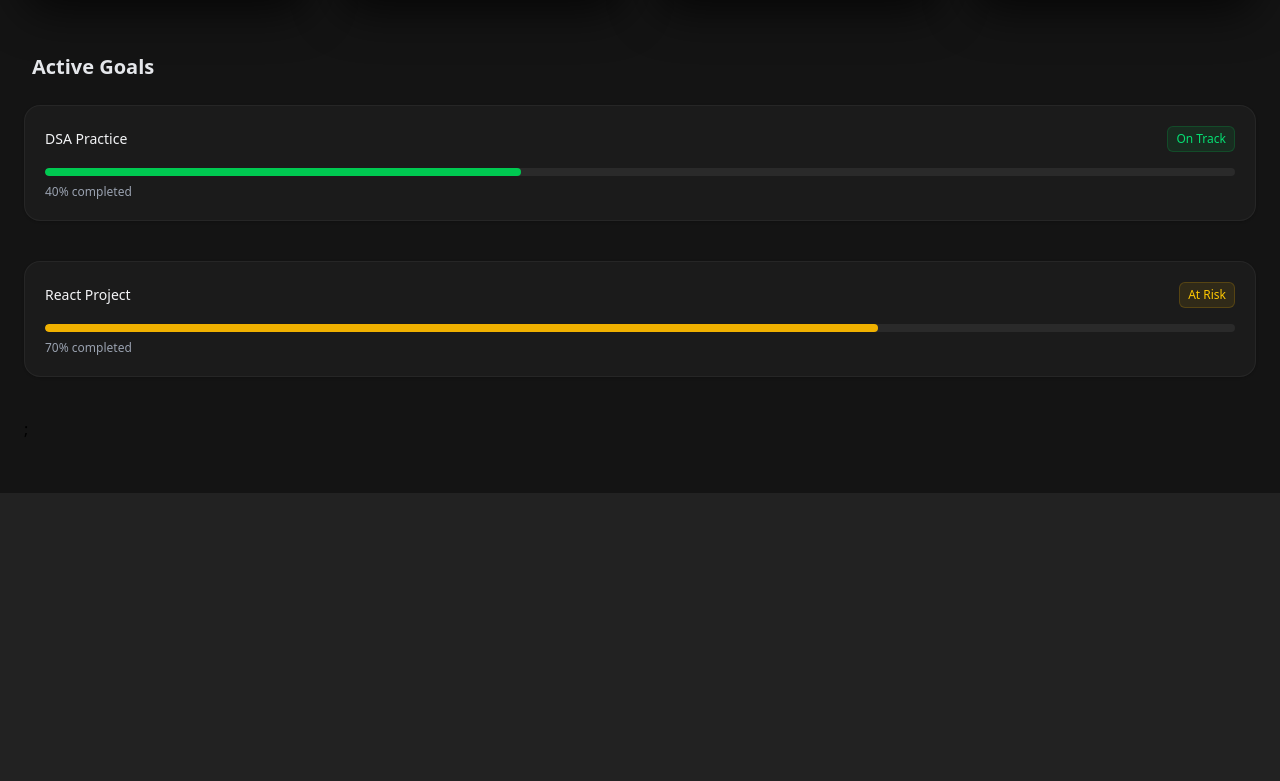
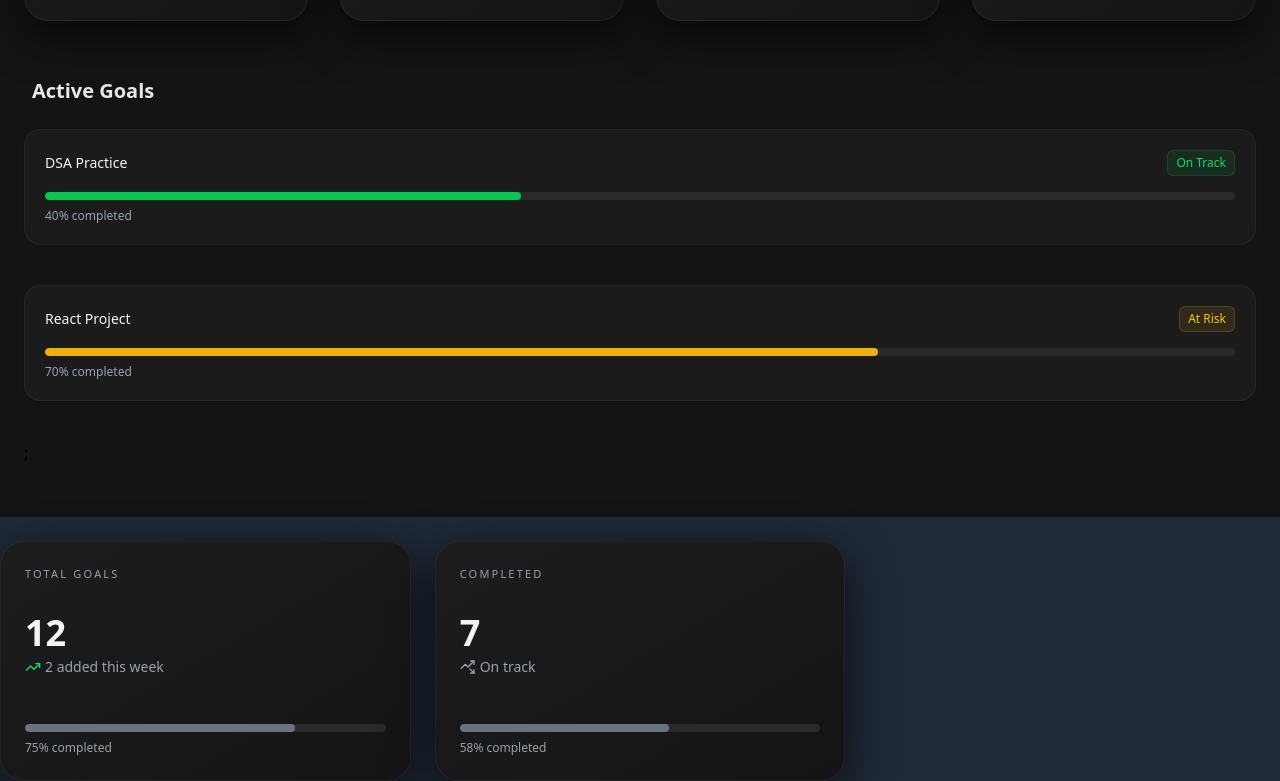
Before and after one commit to deveshh30/COGNIFLOW, a React (Vite) app in the folder client/: page / in a window 1280 px wide. Shown: the part 378-1159 px from the top of the page. Before the commit the page ends 871 px from the top, so only its background shows below. Built offline with nearby package versions, Linux system fonts and the light colour scheme.

Commit message:
skeleton card dealinnng with empty datasets

```diff
--- a/client/src/features/dashboard/ui/Dashboard.jsx
+++ b/client/src/features/dashboard/ui/Dashboard.jsx
@@ -1,15 +1,31 @@
-import React from 'react'
 import DashHeader from './DashHeader'
 import DashCard from './DashCard'
+import StatCard from './StatCard'
+import SkeletonStatCard from './SkeletonStatCard'
+import EmptyState from './EmptyState'
+import useDashboardData from '../../../hooks/useDashboard'
 
 const Dashboard = () => {
-
-
+  const { data, loading } = useDashboardData()
 
   return (
-    <div>
-        <DashHeader/>
-        <DashCard/>
+    <div className="space-y-6">
+      <DashHeader />
+      <DashCard />
+
+      <div className="grid grid-cols-1 md:grid-cols-2 lg:grid-cols-3 gap-6">
+        {loading &&
+          Array.from({ length: 3 }).map((_, i) => (
+            <SkeletonStatCard key={i} />
+          ))}
+
+        {!loading && data.length === 0 && <EmptyState />}
+
+        {!loading &&
+          data.map((item, i) => (
+            <StatCard key={i} {...item} />
+          ))}
+      </div>
     </div>
   )
 }
--- /dev/null
+++ b/client/src/features/dashboard/ui/EmptyState.jsx
@@ -0,0 +1,26 @@
+import { PlusCircle } from "lucide-react";
+
+const EmptyState = () => {
+  return (
+    <div className="col-span-full h-60 rounded-3xl
+      border border-white/5 bg-[#141414]
+      flex flex-col items-center justify-center text-center gap-3">
+
+      <p className="text-lg font-semibold text-gray-200">
+        No active goals yet
+      </p>
+
+      <p className="text-sm text-gray-400 max-w-xs">
+        Start by creating your first goal and track progress here.
+      </p>
+
+      <button className="flex items-center gap-2 px-4 py-2 rounded-xl
+        bg-[#ff6600] text-black font-medium hover:opacity-90">
+        <PlusCircle size={16} />
+        Create Goal
+      </button>
+    </div>
+  );
+};
+
+export default EmptyState;
--- /dev/null
+++ b/client/src/features/dashboard/ui/SkeletonStatCard.jsx
@@ -0,0 +1,19 @@
+const SkeletonStatCard = () => {
+  return (
+    <div className="relative rounded-3xl border border-white/5
+      bg-[#141414] h-60 w-full p-6
+      animate-pulse flex flex-col justify-between">
+
+      <div className="h-3 w-24 bg-white/10 rounded" />
+
+      <div className="space-y-3">
+        <div className="h-8 w-32 bg-white/10 rounded" />
+        <div className="h-4 w-40 bg-white/10 rounded" />
+      </div>
+
+      <div className="h-2 w-full bg-white/10 rounded" />
+    </div>
+  );
+};
+
+export default SkeletonStatCard;
--- /dev/null
+++ b/client/src/hooks/useDashboard.jsx
@@ -0,0 +1,33 @@
+import { useEffect, useState } from "react";
+import { fakeApiDelay } from "../utils/fakeApiDealy";
+
+const MOCK_STATS = [
+  {
+    label: "Total Goals",
+    value: 12,
+    meta: "2 added this week",
+    progress: 75,
+    trend: "up",
+  },
+  {
+    label: "Completed",
+    value: 7,
+    meta: "On track",
+    progress: 58,
+    trend: "neutral",
+  },
+];
+
+export default function useDashboardData() {
+  const [data, setData] = useState([]);
+  const [loading, setLoading] = useState(true);
+
+  useEffect(() => {
+    fakeApiDelay(MOCK_STATS).then(res => {
+      setData(res);
+      setLoading(false);
+    });
+  }, []);
+
+  return { data, loading };
+}
--- /dev/null
+++ b/client/src/utils/fakeApiDealy.js
@@ -0,0 +1,4 @@
+export const fakeApiDelay = (data, delay = 1200) =>
+    new Promise(resolve => {
+        setTimeout(() => resolve(data), delay);
+    });
```
